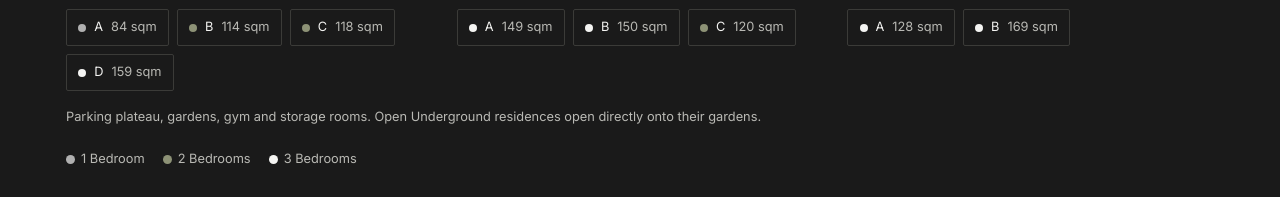
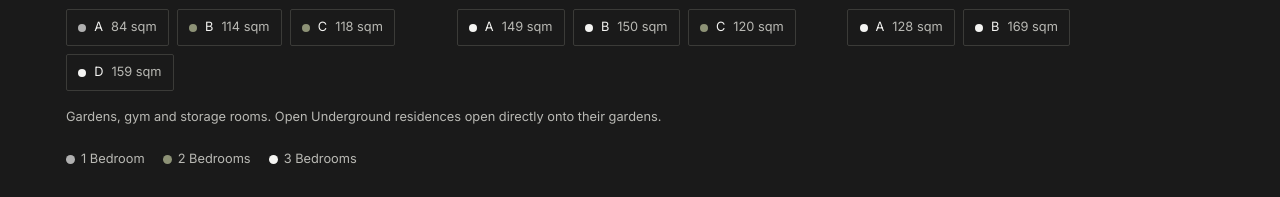
Before and after one commit to OmarArdati/ofoq-brochure, a plain HTML site: page index.html in a window 1280 px wide. Shown: the part 6445-6642 px from the top of the page. Drawn offline with Linux system fonts and the light colour scheme.

Commit message:
Brochure: parking plateau belongs to the Ground Floor, not Open Underground
Co-Authored-By: Claude Sonnet 5.5 <noreply@anthropic.com>
Claude-Session: https://claude.ai/code/session_01J7Rkxs6KahyJDrRysGwP3q

```diff
--- a/index.html
+++ b/index.html
@@ -430,8 +430,8 @@ en:{tag:'WE BUILD HORIZONS',hero_sub:'Thirty-nine residences in three blocks, se
  res_eb:'THE RESIDENCES',res_h:'A home for every household',res_p:'Choose the number of bedrooms and the residences that match appear below. Select any residence for its 3D view, floor plan and payment schedule.',
  f_type:'Bedrooms',f_block:'Block',f_level:'Level',f_garden:'Garden',f_sort:'Sort',all:'All',garden_only:'With private garden',s_def:'Block, level, unit',s_pl:'Price, low to high',s_ph:'Price, high to low',s_al:'Area, small to large',s_ah:'Area, large to small',reset:'Clear filters',
  n1:'residence',nn:'residences',none:'No residence matches these filters. Clear a filter to see more.',from:'Price',sqm:'sqm',garden:'Garden',
- lv_eb:'FLOOR PLANS BY LEVEL',lv_h:'Four levels, three blocks',lv_p:'Select a residence below the plan to open it. Tap the plan to enlarge it.',lv_note:'Parking plateau, gardens, gym and storage rooms. Open Underground residences open directly onto their gardens.',
- lvd:{OUG:'Parking plateau, gardens, gym and storage rooms. Open Underground residences open directly onto their gardens.',GF:'Three blocks at street-facing level, with private entrances and landscaped surroundings.','1F':'Typical residential level across Blocks A, B and C.','2F':'Top residential level across Blocks A, B and C. Apartment layouts differ from the First Floor.'},
+ lv_eb:'FLOOR PLANS BY LEVEL',lv_h:'Four levels, three blocks',lv_p:'Select a residence below the plan to open it. Tap the plan to enlarge it.',lv_note:'Gardens, gym and storage rooms. Open Underground residences open directly onto their gardens.',
+ lvd:{OUG:'Gardens, gym and storage rooms. Open Underground residences open directly onto their gardens.',GF:'Parking plateau and three blocks at street-facing level, with private entrances and landscaped surroundings.','1F':'Typical residential level across Blocks A, B and C.','2F':'Top residential level across Blocks A, B and C. Apartment layouts differ from the First Floor.'},
  block:'Block',
  am_eb:'AMENITIES & LIFESTYLE',am_h:'Designed around everyday living',
  am:[['park','Parking for every apartment','A dedicated parking space for each apartment.'],['gate','Gated project','Enclosed by a landscaped boundary wall.'],['conc','Concierge','A concierge service for residents.'],['stor','Storage rooms','A few storage rooms in Block A.'],['room','Gym','A fitness room for residents within the development.'],['tree','Landscaping','Landscaped grounds and 10 private gardens.']],
@@ -462,7 +462,7 @@ ar:{tag:'WE BUILD HORIZONS',hero_sub:'تسع وثلاثون شقة في ثلاث
  f_type:'غرف النوم',f_block:'البناية',f_level:'الطابق',f_garden:'الحديقة',f_sort:'الترتيب',all:'الكل',garden_only:'بحديقة خاصة',s_def:'البناية، الطابق، الشقة',s_pl:'السعر من الأقل إلى الأعلى',s_ph:'السعر من الأعلى إلى الأقل',s_al:'المساحة من الأصغر إلى الأكبر',s_ah:'المساحة من الأكبر إلى الأصغر',reset:'مسح الفلاتر',
  n1:'شقة',nn:'شقة',none:'لا توجد شقة تطابق هذه الفلاتر. أزل أحد الفلاتر لعرض المزيد.',from:'السعر',sqm:'م²',garden:'حديقة',
  lv_eb:'مخططات الطوابق',lv_h:'أربعة طوابق، وثلاث بنايات',lv_p:'اختر شقة أسفل المخطط لفتحها. اضغط على المخطط لتكبيره.',
- lvd:{OUG:'مستوى المواقف والحدائق ونادٍ رياضي وغرف التخزين. وتُفتح شقق الطابق السفلي المفتوح مباشرة على حدائقها.',GF:'ثلاث بنايات على مستوى الشارع، بمداخل خاصة ومحيط مُشجَّر.','1F':'طابق سكني نموذجي في البنايات A وB وC.','2F':'الطابق السكني الأعلى في البنايات A وB وC. وتختلف تصاميم الشقق عن الطابق الأول.'},
+ lvd:{OUG:'الحدائق ونادٍ رياضي وغرف التخزين. وتُفتح شقق الطابق السفلي المفتوح مباشرة على حدائقها.',GF:'مستوى المواقف وثلاث بنايات على مستوى الشارع، بمداخل خاصة ومحيط مُشجَّر.','1F':'طابق سكني نموذجي في البنايات A وB وC.','2F':'الطابق السكني الأعلى في البنايات A وB وC. وتختلف تصاميم الشقق عن الطابق الأول.'},
  block:'البناية',
  am_eb:'المرافق ونمط الحياة',am_h:'مصمّم حول حياتك اليومية',
  am:[['park','موقف لكل شقة','موقف سيارة مخصص لكل شقة.'],['gate','مشروع مسوّر','يحيط به سور خارجي تتخلله النباتات.'],['conc','خدمة الكونسيرج','خدمة كونسيرج لسكان المشروع.'],['stor','غرف تخزين','غرف تخزين محدودة في البناية A.'],['room','نادٍ رياضي','نادٍ رياضي لسكان المشروع داخل المشروع.'],['tree','تنسيق المساحات الخضراء','مساحات مُنسَّقة و10 حدائق خاصة.']],
```
